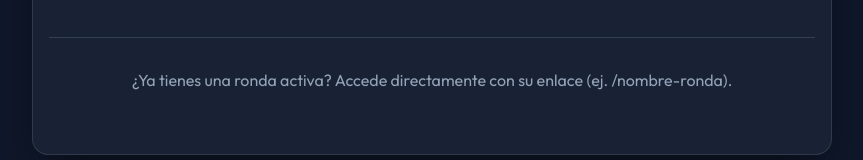
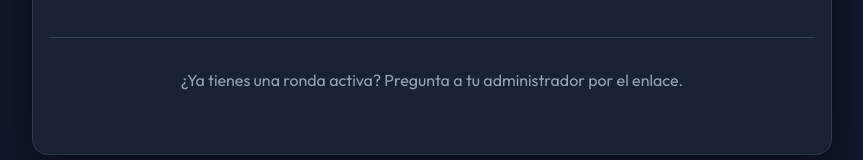
Before and after one commit to brandonvilla21/padel-rounds, a Next.js app: page / in a window 1280 px wide. Shown: the part 383-543 px from the top of the page, without its empty margins (208-1071 px from the left). Built offline with nearby package versions, Linux system fonts and the light colour scheme.

Commit message:
Fix build

```diff
--- a/app/components/PadelBoard.tsx
+++ b/app/components/PadelBoard.tsx
@@ -355,7 +355,7 @@ function MatchesSection({ slug, isOwner }: { slug?: string, isOwner?: boolean })
                 scale: 2, // Better quality
                 logging: false,
                 useCORS: true
-            });
+            } as any);
 
             // Use JPEG for better photo compatibility
             const image = canvas.toDataURL("image/jpeg", 0.9);
--- a/app/page.tsx
+++ b/app/page.tsx
@@ -22,7 +22,7 @@ export default function Home() {
 
       <div style={{ marginTop: '4rem', paddingTop: '2rem', borderTop: '1px solid var(--color-surface-hover)' }}>
         <p style={{ color: 'var(--color-text-dim)' }}>
-          ¿Ya tienes una ronda activa? Accede directamente con su enlace (ej. /nombre-ronda).
+          ¿Ya tienes una ronda activa? Pregunta a tu administrador por el enlace.
         </p>
       </div>
     </div>
```
Also changed, not shown: 1 other file (tests, documents, lock files or other folders).
